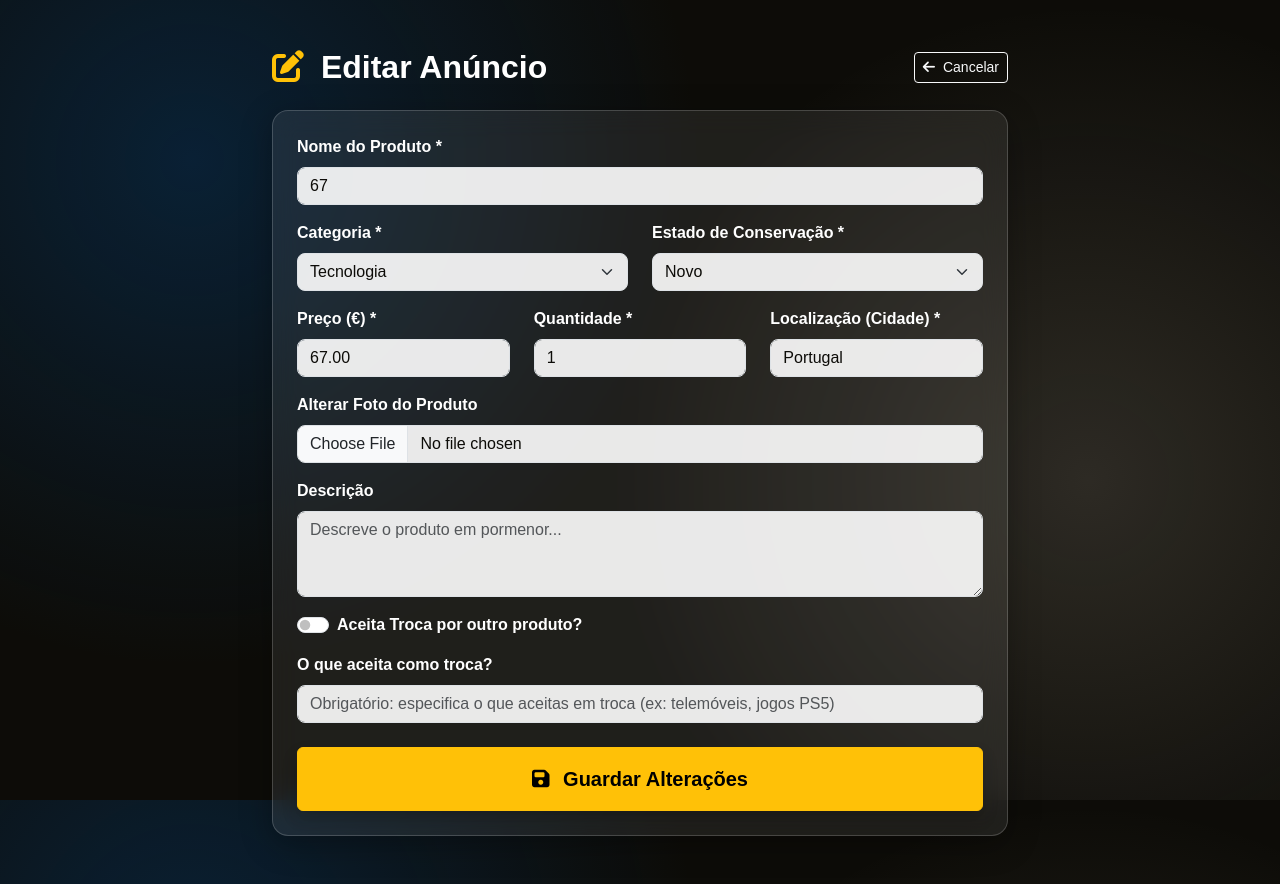
After one commit to keven19310-afk/pap_marketplace, a Django app: page /produto/1/editar/ in a window 1280 px wide. The commit adds this page. Run offline with Django 5.2, Linux system fonts and the light colour scheme; data comes from the database, SQL or seed files in the repository; both versions use the stored data as it was after the commit.

Commit message:
descrição

```diff
--- /dev/null
+++ b/marketplace/templates/editar_produto.html
@@ -0,0 +1,111 @@
+<!DOCTYPE html>
+<html lang="pt-pt">
+<head>
+    <meta charset="UTF-8">
+    <meta name="viewport" content="width=device-width, initial-scale=1.0">
+    <title>Editar {{ produto.titulo }} - Segunda Vida</title>
+    <link href="https://cdn.jsdelivr.net/npm/bootstrap@5.3.0/dist/css/bootstrap.min.css" rel="stylesheet">
+    <link rel="stylesheet" href="https://cdnjs.cloudflare.com/ajax/libs/font-awesome/6.4.0/css/all.min.css">
+    <style>
+        body {
+            background-color: #0d0c08;
+            background-image:
+                radial-gradient(circle at 15% 20%, rgba(4, 63, 119, 0.4) 0%, transparent 40%),
+                radial-gradient(circle at 85% 60%, rgba(230, 216, 195, 0.15) 0%, transparent 40%);
+            background-attachment: fixed;
+            font-family: Arial, sans-serif;
+            color: #ffffff;
+            min-height: 100vh;
+        }
+        .glass-card {
+            background: rgba(255, 255, 255, 0.08);
+            backdrop-filter: blur(14px);
+            border: 1px solid rgba(255, 255, 255, 0.18);
+            border-radius: 16px;
+            box-shadow: 0 8px 32px 0 rgba(0, 0, 0, 0.3);
+        }
+        .form-control, .form-select {
+            background-color: rgba(255, 255, 255, 0.9);
+            color: #0d0c08;
+            border-radius: 8px;
+        }
+    </style>
+</head>
+<body class="py-5">
+    <div class="container">
+        <div class="row justify-content-center">
+            <div class="col-md-8">
+
+                <div class="d-flex justify-content-between align-items-center mb-4">
+                    <h2 class="fw-bold text-white mb-0"><i class="fas fa-edit text-warning me-2"></i> Editar Anúncio</h2>
+                    <a href="{% url 'detalhe_produto' produto.id %}" class="btn btn-outline-light btn-sm"><i class="fas fa-arrow-left me-1"></i> Cancelar</a>
+                </div>
+
+                <div class="glass-card p-4">
+                    <form method="POST" enctype="multipart/form-data">
+                        {% csrf_token %}
+
+                        <div class="mb-3">
+                            <label class="form-label fw-bold">Nome do Produto *</label>
+                            {{ form.titulo }}
+                        </div>
+
+                        <div class="row">
+                            <div class="col-md-6 mb-3">
+                                <label class="form-label fw-bold">Categoria *</label>
+                                {{ form.categoria }}
+                            </div>
+                            <div class="col-md-6 mb-3">
+                                <label class="form-label fw-bold">Estado de Conservação *</label>
+                                {{ form.estado_conservacao }}
+                            </div>
+                        </div>
+
+                        <div class="row">
+                            <div class="col-md-4 mb-3">
+                                <label class="form-label fw-bold">Preço (€) *</label>
+                                {{ form.preco }}
+                            </div>
+                            <div class="col-md-4 mb-3">
+                                <label class="form-label fw-bold">Quantidade *</label>
+                                {{ form.quantidade }}
+                            </div>
+                            <div class="col-md-4 mb-3">
+                                <label class="form-label fw-bold">Localização (Cidade) *</label>
+                                {{ form.localizacao }}
+                            </div>
+                        </div>
+
+                        <div class="mb-3">
+                            <label class="form-label fw-bold">Alterar Foto do Produto</label>
+                            {{ form.imagem }}
+                        </div>
+
+                        <div class="mb-3">
+                            <label class="form-label fw-bold">Descrição</label>
+                            {{ form.descricao }}
+                        </div>
+
+                        <div class="mb-3">
+                            <div class="form-check form-switch mb-2">
+                                {{ form.aceita_troca }}
+                                <label class="form-check-label fw-bold" for="id_aceita_troca">Aceita Troca por outro produto?</label>
+                            </div>
+                        </div>
+
+                        <div class="mb-4">
+                            <label class="form-label fw-bold">O que aceita como troca?</label>
+                            {{ form.preferencias_troca }}
+                        </div>
+
+                        <button type="submit" class="btn btn-warning w-100 py-3 fw-bold fs-5 shadow">
+                            <i class="fas fa-save me-2"></i> Guardar Alterações
+                        </button>
+                    </form>
+                </div>
+
+            </div>
+        </div>
+    </div>
+</body>
+</html>
--- a/marketplace/templates/home.html
+++ b/marketplace/templates/home.html
@@ -316,7 +316,7 @@
                             </div>
                             <div>
                                 <p class="preco-destaque mb-2">{{ produto.preco }} €</p>
-                                <button class="btn btn-sm btn-glass w-100 fw-bold mb-2">Ver Detalhes</button>
+                                <a href="{% url 'detalhe_produto' produto.id %}" class="btn btn-sm btn-glass w-100 fw-bold mb-2">Ver Detalhes</a>
                             </div>
                         </div>
                     </div>
--- a/marketplace/urls.py
+++ b/marketplace/urls.py
@@ -4,4 +4,7 @@ from . import views
 urlpatterns = [
     path('', views.lista_produtos, name='lista_produtos'),
     path('criar/', views.criar_produto, name='criar_produto'),
+    path('produto/<int:id>/', views.detalhe_produto, name='detalhe_produto'),
+    path('produto/<int:id>/editar/', views.editar_produto, name='editar_produto'),
+    path('produto/<int:id>/apagar/', views.apagar_produto, name='apagar_produto'),
 ]
--- a/marketplace/views.py
+++ b/marketplace/views.py
@@ -11,11 +11,10 @@ def lista_produtos(request):
 # 2. Criar Novo Anúncio (Sem exigir Login + Upload de Imagens)
 def criar_produto(request):
     if request.method == 'POST':
-        form = ProdutoForm(request.POST, request.FILES)  # request.FILES adicionado para carregar imagens
+        form = ProdutoForm(request.POST, request.FILES)
         if form.is_valid():
             produto = form.save(commit=False)
 
-            # Pega o primeiro utilizador que existir ou cria um temporário
             User = get_user_model()
             usuario_padrao = User.objects.first()
             if not usuario_padrao:
@@ -27,3 +26,28 @@ def criar_produto(request):
     else:
         form = ProdutoForm()
     return render(request, 'criar_produto.html', {'form': form})
+
+# 3. Ver Detalhes do Produto
+def detalhe_produto(request, id):
+    produto = get_object_or_404(Produto, id=id)
+    return render(request, 'detalhe_produto.html', {'produto': produto})
+
+# 4. Editar Produto (Alterar foto, preço, título, etc.)
+def editar_produto(request, id):
+    produto = get_object_or_404(Produto, id=id)
+    if request.method == 'POST':
+        form = ProdutoForm(request.POST, request.FILES, instance=produto)
+        if form.is_valid():
+            form.save()
+            return redirect('detalhe_produto', id=produto.id)
+    else:
+        form = ProdutoForm(instance=produto)
+    return render(request, 'editar_produto.html', {'form': form, 'produto': produto})
+
+# 5. Apagar Produto
+def apagar_produto(request, id):
+    produto = get_object_or_404(Produto, id=id)
+    if request.method == 'POST':
+        produto.delete()
+        return redirect('lista_produtos')
+    return redirect('detalhe_produto', id=produto.id)
```
Also changed, not shown: marketplace/templates/detalhe_produto.html (added, +98 -0 lines), db.sqlite3, media/produtos/oi_posso_atirar.jpg (added).
